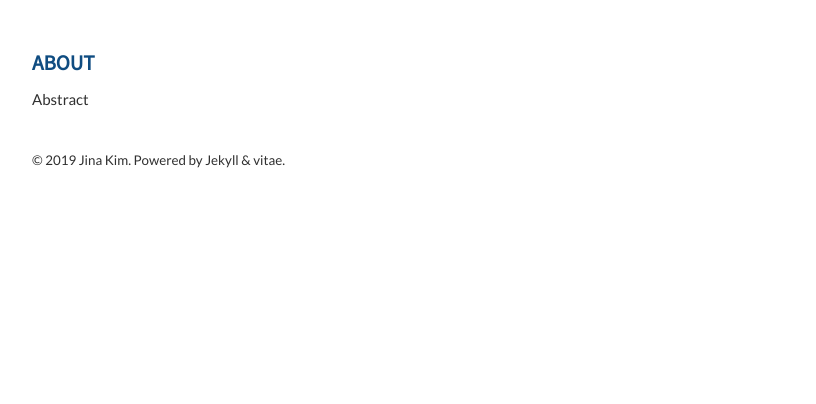
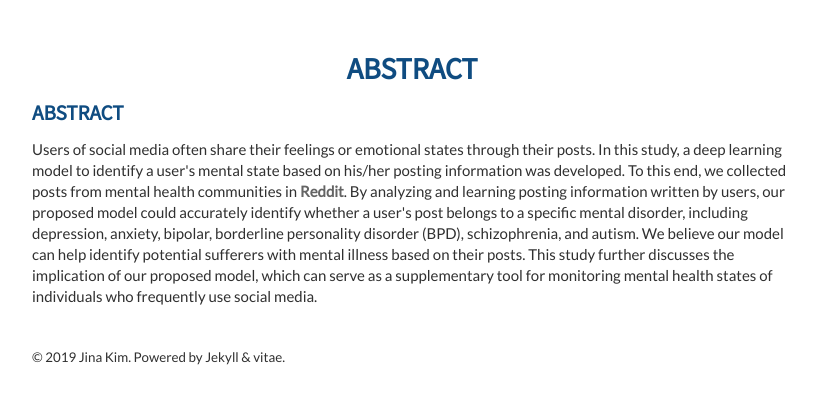
Before and after one commit to Jina-Kim/Jina-Kim.github.io, a Jekyll site: the page built from papers/20srep-mental.html, in a window 1280 px wide. Shown: the top 404 px of the page, without its empty margins (148-964 px from the left). Built offline with Jekyll 4.4.1, drawn with Linux system fonts in a browser that asks for light colours; nearby versions of some CDN libraries.

Commit message:
Update papers/20srep-mental.html

```diff
--- a/papers/20srep-mental.html
+++ b/papers/20srep-mental.html
@@ -3,10 +3,17 @@
 ---
 
 <section class="thirteen columns">
-    <h1>About</h1>
+    <h1 class="paper_title">Abstract</h1>
+
+    <h1>Abstract</h1>
     <article>
         <p>
-          Abstract
+          Users of social media often share their feelings or emotional states through their posts.
+          In this study, a deep learning model to identify a user's mental state based on his/her posting information was developed.
+          To this end, we collected posts from mental health communities in <em>Reddit</em>.
+          By analyzing and learning posting information written by users, our proposed model could accurately identify whether a user's post belongs to a specific mental disorder, including depression, anxiety, bipolar, borderline personality disorder (BPD), schizophrenia, and autism.
+          We believe our model can help identify potential sufferers with mental illness based on their posts.
+          This study further discusses the implication of our proposed model, which can serve as a supplementary tool for monitoring mental health states of individuals who frequently use social media.
         </p>
     </article>
 </section>
--- a/static/css/layout.css
+++ b/static/css/layout.css
@@ -146,6 +146,12 @@ em {
     /*margin-right: 6px;*/
 }
 
+.paper_title{
+    font-size: 200%;
+    font-weight: bold;
+    text-align: center;
+}
+
 @media print {
     @page {
         margin: 15mm;
```
